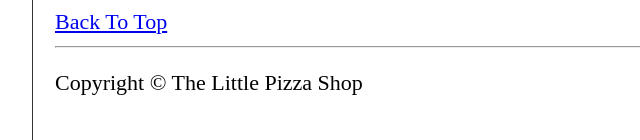
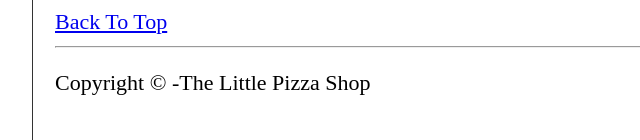
Before and after one commit to akyld/HtmlDemo-1, a plain HTML site: page contact.html in a window 1280 px wide. Shown: the part 1247-1387 px from the top of the page, 185-825 px from the left. Drawn offline with Linux system fonts and the light colour scheme.

Commit message:
Little changes made

```diff
--- a/contact.html
+++ b/contact.html
@@ -71,7 +71,7 @@
     <hr>
 
     <footer>
-        <p>Copyright &copy; The Little Pizza Shop</p>
+        <p>Copyright &copy; -The Little Pizza Shop</p>
     </footer>
 
 </body>
```
